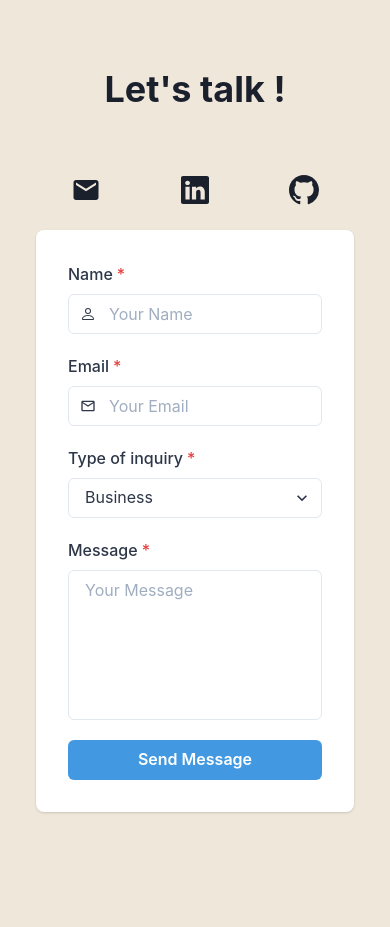
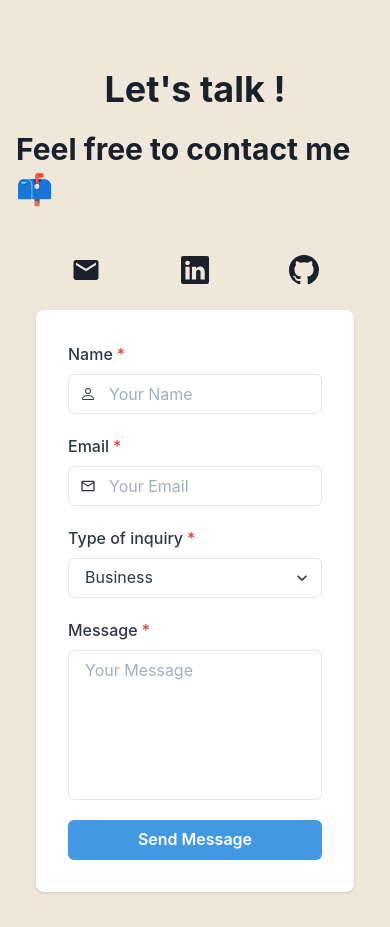
Before and after one commit to hugosinp/hugo-sinprasith-portfolio, a React (Create React App) app: page / in a window 390 px wide. Shown: the part 4800-5727 px from the top of the page. Built offline with nearby package versions, Linux system fonts and the light colour scheme; no server answers.

Commit message:
responsiveness

```diff
--- a/src/app/components/organisms/oContactSection.js
+++ b/src/app/components/organisms/oContactSection.js
@@ -79,15 +79,13 @@ const OContactSection = () => {
             <Flex h={{ base: "auto" }} direction={{ base: "column" }} align={'center'}>
 
                 <VStack w={'full'} spacing={{ base: 4, md: 8, lg: 8 }}>
-                    <Heading
-                    fontSize={{
-                        base: '4xl',
-                        md: '5xl',
-                    }}>
+                    <Heading fontSize={{ base: '4xl', md: '5xl', }}>
                         Let's talk !
                     </Heading>
 
-                    <Heading></Heading>
+                    <Heading>
+                        Feel free to contact me 📫
+                    </Heading>
 
                     <Stack w={'full'} spacing={{ base: 4, md: 8, lg: 20 }} p={5} direction={{ base: 'column', md: 'row' }}>
                         <Stack align="center" justify="space-around" direction={{ base: 'row', md: 'column' }}>
@@ -127,6 +125,7 @@ const OContactSection = () => {
 
                         <Box w={'full'} bg={useColorModeValue('white', 'gray.700')} borderRadius="lg" p={8} color={useColorModeValue('gray.700', 'whiteAlpha.900')} shadow="base">
                             <VStack spacing={5}>
+
                                 <FormControl onChange={(e) => setName(e.target.value)} isRequired>
                                     <FormLabel>Name</FormLabel>
                                     <InputGroup>
@@ -134,6 +133,7 @@ const OContactSection = () => {
                                         <Input type="text" name="name" placeholder="Your Name" />
                                     </InputGroup>
                                 </FormControl>
+
                                 <FormControl onChange={(e) => setEmail(e.target.value)} isRequired>
                                     <FormLabel>Email</FormLabel>
                                     <InputGroup>
@@ -145,6 +145,7 @@ const OContactSection = () => {
                                             zIndex={0}
                                         />
                                     </InputGroup>
+
                                 </FormControl>
 
                                 <FormControl onChange={(e) => setInquiry(e.target.value)} isRequired>
@@ -177,7 +178,7 @@ const OContactSection = () => {
                                             isLoading
                                             loadingText='Submitting'
                                             isFullWidth>
-                                            Send Message
+                                                Send Message
                                         </Button>
                                     :
                                         <Button
@@ -191,7 +192,7 @@ const OContactSection = () => {
                                                 sendEmail(name, email, inquiry, message)
                                             }}
                                             isFullWidth>
-                                            Send Message
+                                                Send Message
                                         </Button>
                                 }
 
--- a/src/app/components/organisms/oHeroSection.js
+++ b/src/app/components/organisms/oHeroSection.js
@@ -10,7 +10,7 @@ import {
 
 const OHeroSection = () => {
     return (
-        <Container maxW={'4xl'} py={{ base: 30, md: 30 }} centerContent>
+        <Container maxW={'4xl'} py={{ base: 30, md: 40 }} centerContent>
             <Flex h={{ base: "auto" }} direction={{ base: "column", lg: "row"}} align={'center'}>
                 <Stack as={Box} textAlign={{ base: 'center', lg: 'start' }}>
                     <Heading fontWeight={'bold'} fontSize={{ base: '4xl', sm: '4xl', md: '6xl' }} lineHeight={'110%'}>
--- a/src/app/components/views/ContactView.js
+++ b/src/app/components/views/ContactView.js
@@ -7,7 +7,7 @@ import OContactSection from '../organisms/oContactSection';
 const ContactView = ({ id }) => {
     return (
         <Container maxW="container.xl" p={0} id={id}>
-            <Flex height={{ base: 'auto', lg: '100vh' }} align={'center'}>
+            <Flex height={{ base: 'auto', lg: 'auto' }} align={'center'}>
                 <OContactSection />
             </Flex>
         </Container>
```
